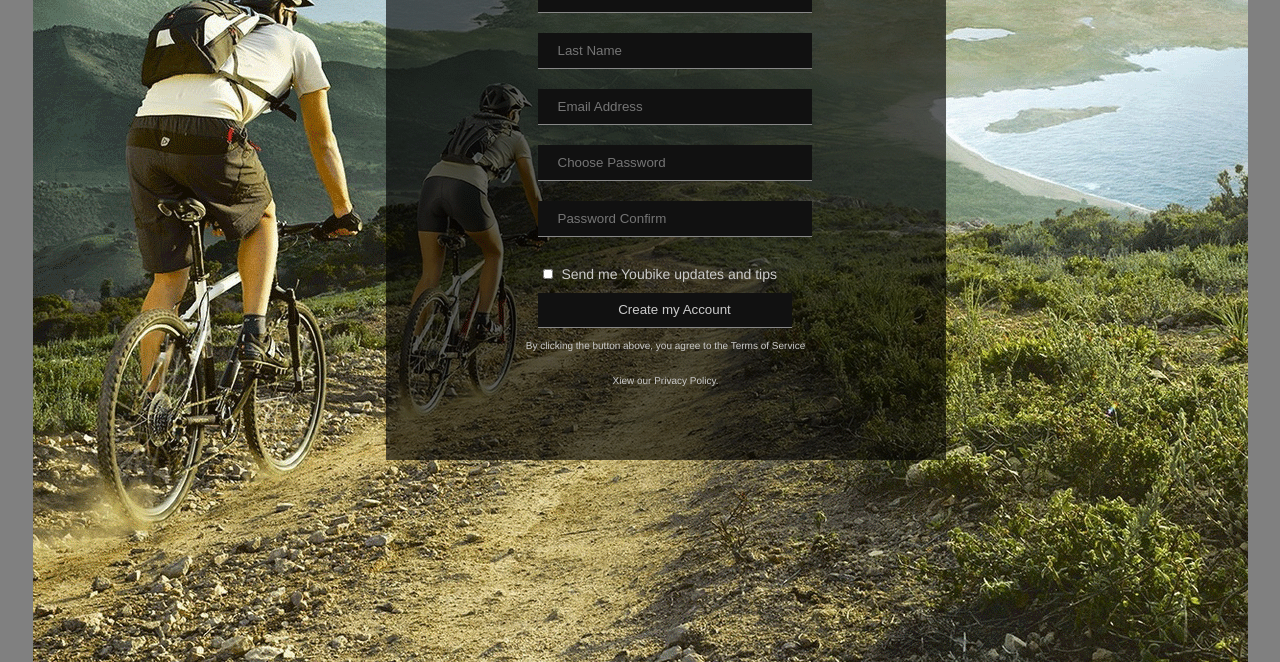
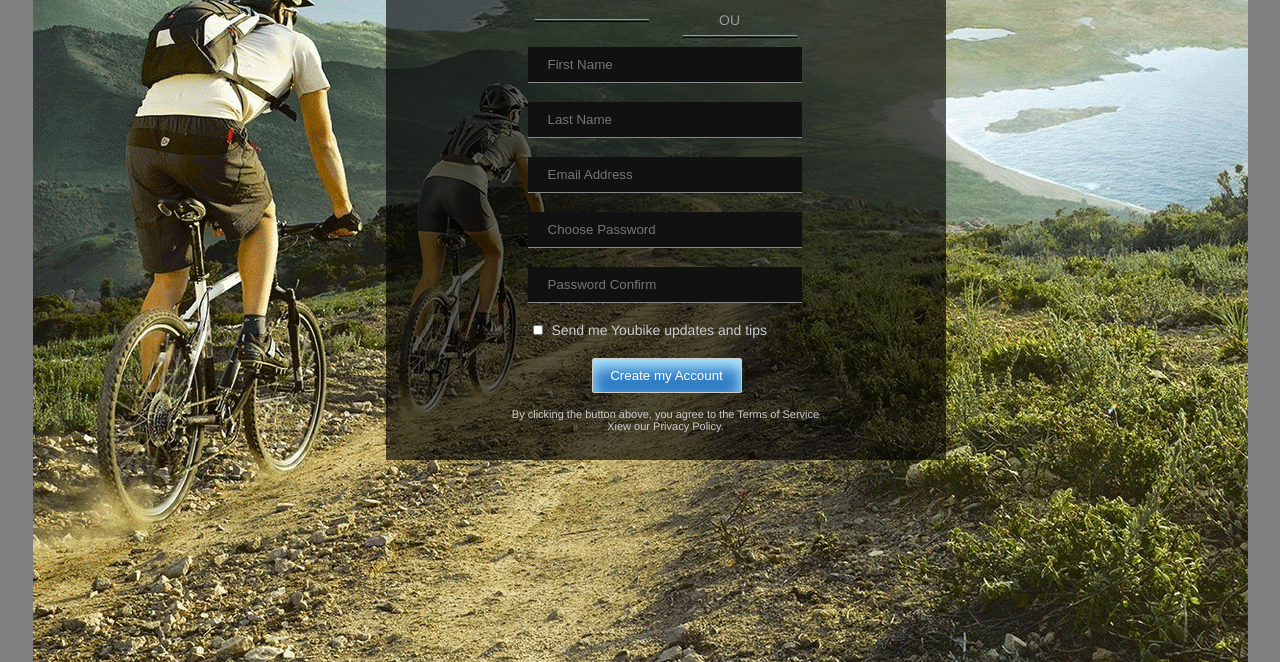
Before and after one commit to Vito4ka/Homework, a plain HTML site: page dz5/Cadastre/index.html in a window 1280 px wide. Shown: the part 402-1064 px from the top of the page. Drawn offline with Linux system fonts and the light colour scheme.

Commit message:
everything is ready except for the font

```diff
--- a/dz5/Cadastre/css/style.css
+++ b/dz5/Cadastre/css/style.css
@@ -11,7 +11,7 @@ body {
   margin: 0 auto;
   width: 1215px;
   height: 1064px;
-  background: url(../img/cadastre.png);
+  background: url(../img/cadastre.png);  /*/Homework5.jpg);*/
   position: relative;
 }
 .header {
@@ -29,10 +29,12 @@ li {
 }
 a {
   display: block;
-  line-height: 35px;
   color: #60b5ed;
   text-decoration: none;
+}
+ul.menu > li > a {
   padding: 0 10px;
+  line-height: 35px;
 }
 ul.menu > li > a:hover {
     background-color: #4eabda;
@@ -61,12 +63,13 @@ hr {
   size: 3px;
   color: white;
 }
-.form {
+.box_form {
   margin: 0 auto;
+  padding-top: 40px;
   width: 276px;
 }
 .input_form {
-  margin-top: 20px;
+  margin-top: 19px;
 }
 input {
   width: 254px;
@@ -86,17 +89,52 @@ input:hover {
 label {
   color: #ccc;
 }
-#last input {
-  background: #3889cb (url="../img/button.png");
+#last  {
+  background: #3889cb url(../img/button.png);
 }
 .left {
   width: 20px;
   height: 10px;
 }
-p.bottom {
+.bottom {
   margin: 0 auto;
+  padding-top: 15px;
+  width: 340px;
+}
+.bottom p {
   text-align: center;
-  width: 300px;
-  font-size: 10px;
+  font-size: 11px;
   color: #ccc;
 }
+.submit {
+  color: white;
+	cursor: pointer;
+  margin: 20px 0 0 64px;
+  padding: 0;
+	border: 1px solid #cecece;
+	background:  #307cc5;
+	box-shadow: inset 0px 8px 15px #baefff;
+	border-radius: 2px;
+	width: 150px;
+  text-align: center;
+}
+.ou {
+  color: #999;
+  text-align: center;
+  padding-top: 25px;
+}
+.ou hr {
+  border-right: none;
+  border-left: none;
+  border-bottom: 1px solid black;
+  color: #666;
+  width: 114px;
+  height: 1px;
+  margin: 7px;
+}
+.float_left {
+  float: left;
+}
+.float_right {
+  float: right;
+}
--- a/dz5/Cadastre/index.html
+++ b/dz5/Cadastre/index.html
@@ -1,3 +1,5 @@
+
+
 <!DOCTYPE html>
 <html>
    <head>
@@ -41,10 +43,10 @@
          <div class="box">
             <h2>Cadastre-se</h2>
             <hr>
-        <div class="form">
-
-        <a href="#"><img src="img/facebook.png" alt="facebook"><a/>
-        <form action="/" class="form">
+            <div class="box_form">
+               <a href="#"><img src="img/facebook.png" alt="facebook"></a>
+               <div class="ou"><hr class="float_left">OU<hr class="float_right"></div>
+               <form action="/" method="post" class="form">
                   <div class="input_form">
                      <input type="text" name="first name" placeholder="First Name"  required>
                   </div>
@@ -64,21 +66,16 @@
                         <label for="send_me_tips">Send me Youbike updates and tips</label>
                      </div>
                      <div>
-          <input type="submit" value="Create my Account" name="submit" id="last">
+                        <input type="submit" value="Create my Account" name="submit" class="submit">
                      </div>
                   </div>
-
-
                </form>
             </div>
-      <p class="bottom">By clicking the button above, you agree to the Terms of Service</p>
-      <p class="bottom">Xiew our Privacy Policy.</p>
-
+            <div class="bottom">
+               <p >By clicking the button above, you agree to the Terms of Service</p>
+               <p>Xiew our Privacy Policy.</p>
             </div>
-
          </div>
-
-
-
+      </div>
    </body>
 </html>
```
Also changed, not shown: 1 other file. Lines whose indentation alone changed are shown as unchanged.
